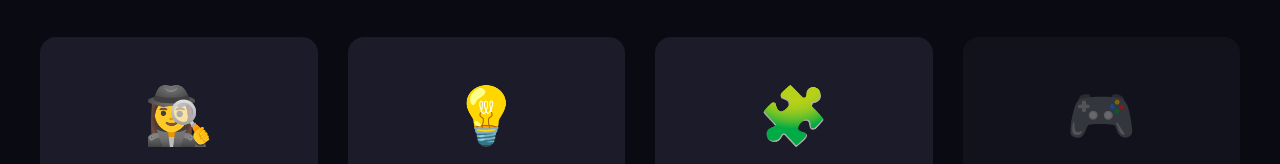
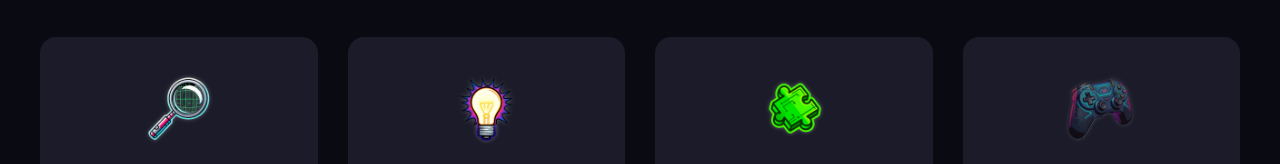
Before and after one commit to yourthought-projects/think-a-little, a plain HTML site: page index.html in a window 1280 px wide. Shown: the part 712-876 px from the top of the page. Drawn offline with Linux system fonts and the light colour scheme.

Commit message:
Se Agrego Seccion de Puzzles nueva index para secciones, cambio de iconos.

```diff
--- a/index.html
+++ b/index.html
@@ -106,21 +106,43 @@
             background-color: #222233;
         }
 
-        .cat-icon { font-size: 3.5rem; margin-bottom: 20px; display: inline-block; }
+        /* Controlamos el tamaño de la imagen */
+        .cat-icon img {
+            width: 80px;  /* Un buen tamaño para categorías principales */
+            height: 80px;
+            object-fit: contain;
+            transition: all 0.3s ease;
+            filter: drop-shadow(0 0 2px rgba(255,255,255,0.3)); /* Un brillo base sutil */
+        }
         .cat-title { font-size: 1.5rem; margin: 10px 0; color: white; font-weight: bold; }
         .cat-desc { font-size: 0.9rem; color: #a0a0b0; }
 
         /* Estilos específicos por categoría para darles color */
-        .cat-misterios:hover { border-color: var(--acento-morado); box-shadow: 0 10px 30px rgba(124, 77, 255, 0.2); }
+        /* Misterios: Brillo Morado */
+        .cat-misterios:hover .cat-icon img {
+            transform: scale(1.1) rotate(-5deg); /* Pequeño movimiento divertido */
+            filter: drop-shadow(0 0 15px #7c4dff);
+        }
         .cat-misterios .cat-icon { color: var(--acento-morado); }
 
-        .cat-acertijos:hover { border-color: var(--acento-azul); box-shadow: 0 10px 30px rgba(0, 229, 255, 0.2); }
+        /* Acertijos: Brillo Azul Cian */
+        .cat-acertijos:hover .cat-icon img {
+            transform: scale(1.1) rotate(5deg);
+            filter: drop-shadow(0 0 15px #00e5ff);
+        }
         .cat-acertijos .cat-icon { color: var(--acento-azul); }
 
-        .cat-puzzles:hover { border-color: var(--acento-verde); box-shadow: 0 10px 30px rgba(0, 255, 157, 0.2); }
+        /* Puzzles: Brillo Verde */
+        .cat-puzzles:hover .cat-icon img {
+            transform: scale(1.1);
+            filter: drop-shadow(0 0 15px #00ff9d);
+        }
         .cat-puzzles .cat-icon { color: var(--acento-verde); }
 
-        .cat-games { opacity: 0.5; cursor: not-allowed; }
+        /* Games: (Opcional si lo habilitas luego) */
+        .cat-games:hover .cat-icon img {
+            filter: drop-shadow(0 0 15px #ff5252);
+        }
         .cat-games .cat-icon { color: #555; }
 
         /* --- SECCIÓN DE SUGERENCIAS (Featured) --- */
@@ -179,10 +201,13 @@
 
         <section>
             <h2 class="section-title">Explora las Secciones</h2>
+
             <div class="categories-grid">
 
                 <a href="misterios.html" class="category-card cat-misterios">
-                    <div class="cat-icon">🕵️‍♀️</div>
+                    <div class="cat-icon">
+                        <img src="./images/cat-misterio.png" alt="Icono Lupa Detective">
+                    </div>
                     <div class="cat-title">Misterios Lógicos</div>
                     <div class="cat-desc">
                         Conviértete en detective. Lee expedientes, analiza coartadas y encuentra la contradicción que delata al culpable.
@@ -190,7 +215,9 @@
                 </a>
 
                 <a href="#" class="category-card cat-acertijos">
-                    <div class="cat-icon">💡</div>
+                    <div class="cat-icon">
+                        <img src="./images/cat-acertijo.png" alt="Icono Foco Idea">
+                    </div>
                     <div class="cat-title">Acertijos Laterales</div>
                     <div class="cat-desc">
                         Historias cortas con finales sorprendentes. La respuesta nunca es la obvia. Tienes que pensar "fuera de la caja".
@@ -198,7 +225,9 @@
                 </a>
 
                 <a href="puzzles.html" class="category-card cat-puzzles">
-                    <div class="cat-icon">🧩</div>
+                    <div class="cat-icon">
+                        <img src="./images/cat-puzzle.png" alt="Icono Rompecabezas">
+                    </div>
                     <div class="cat-title">Puzzles Visuales</div>
                     <div class="cat-desc">
                         Desafíos de patrones, ilusiones ópticas y problemas espaciales para entrenar tu percepción.
@@ -206,7 +235,9 @@
                 </a>
 
                 <div class="category-card cat-games">
-                    <div class="cat-icon">🎮</div>
+                    <div class="cat-icon">
+                        <img src="./images/cat-game.png" alt="Icono Gamepad" style="opacity: 0.5;">
+                    </div>
                     <div class="cat-title">Videojuegos</div>
                     <div class="cat-desc">
                         [PRÓXIMAMENTE] Experiencias interactivas y minijuegos de lógica directamente en tu navegador.
```
Also changed, not shown: images/cat-acertijo.png (added), images/cat-game.png (added), images/cat-misterio.png (added), images/cat-puzzle.png (added).
